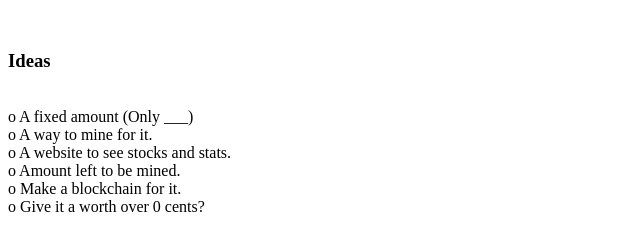
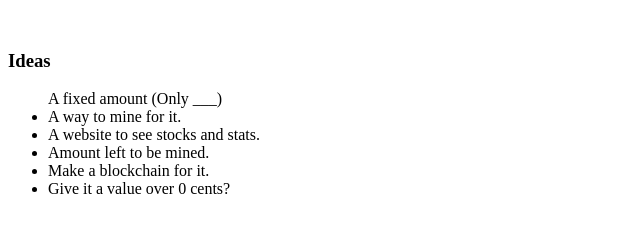
Before and after one commit to The-Cannolis/the-cannolis.github.io, a plain HTML site: page index.html in a window 1280 px wide. Shown: the part 127-378 px from the top of the page, without its empty margins (0-640 px from the left). Drawn offline with Linux system fonts and the light colour scheme.

Commit message:
Update index.html

```diff
--- a/index.html
+++ b/index.html
@@ -10,12 +10,14 @@
 <br>
   <h3>Ideas</h3>
   <p>
-<br>  o A fixed amount (Only ___)
-<br>  o A way to mine for it.
-<br>  o A website to see stocks and stats.
-<br>  o Amount left to be mined.
-<br>  o Make a blockchain for it.
-<br>  o Give it a worth over 0 cents?
+<ul>
+A fixed amount (Only ___)
+<li>A way to mine for it. </li>
+<li>A website to see stocks and stats. </li>
+<li>Amount left to be mined. </li>
+<li>Make a blockchain for it. </li>
+<li>Give it a value over 0 cents?</li>
+</ul>
   </p>
 
 </body>
```
